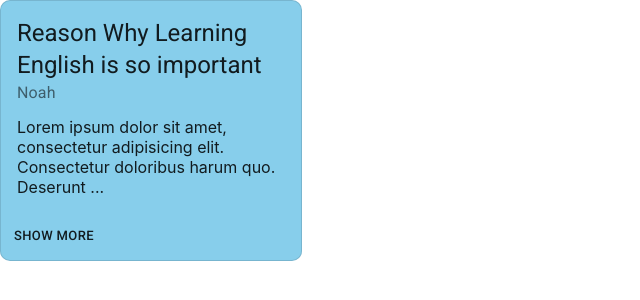
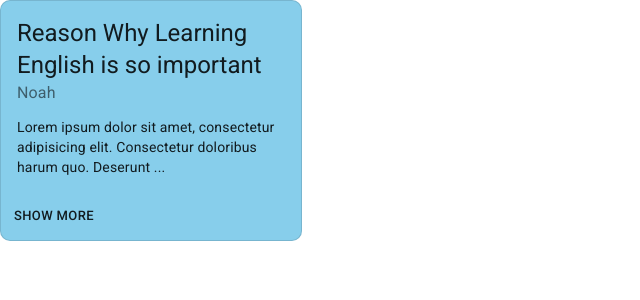
Before and after one commit to fcodelabs/training-web, a React (Create React App) app: page / in a window 1280 px wide. Shown: the top 300 px of the page, without its empty margins (0-640 px from the left). Built offline with nearby package versions, Linux system fonts and the light colour scheme.

Commit message:
Updated DiaryCard

```diff
--- a/src/components/DiaryCard.js
+++ b/src/components/DiaryCard.js
@@ -6,6 +6,7 @@ import CardContent from '@material-ui/core/CardContent';
 import Button from '@material-ui/core/Button';
 import Typography from '@material-ui/core/Typography';
 
+/*Styling*/
 const useStyles = makeStyles({
     card: {
         width: 300,
@@ -18,9 +19,12 @@ const useStyles = makeStyles({
 });
 
 function DiaryCard({title, subtitle, description}) {
-    const [isShowMore, setShowMore] = useState(false);
     const classes = useStyles();
 
+    //states
+    const [isShowMore, setShowMore] = useState(false);
+
+    //show more handler
     function buttonHandler() {
         setShowMore(!isShowMore);
     }
@@ -34,7 +38,7 @@ function DiaryCard({title, subtitle, description}) {
                 <Typography className={classes.subtitle} color="textSecondary">
                     {subtitle}
                 </Typography>
-                <Typography variant="p">
+                <Typography variant="body2">
                     {description.length > 100 && !isShowMore ? description.substring(0, 99) + ' ...' : description}
                 </Typography>
             </CardContent>
```
